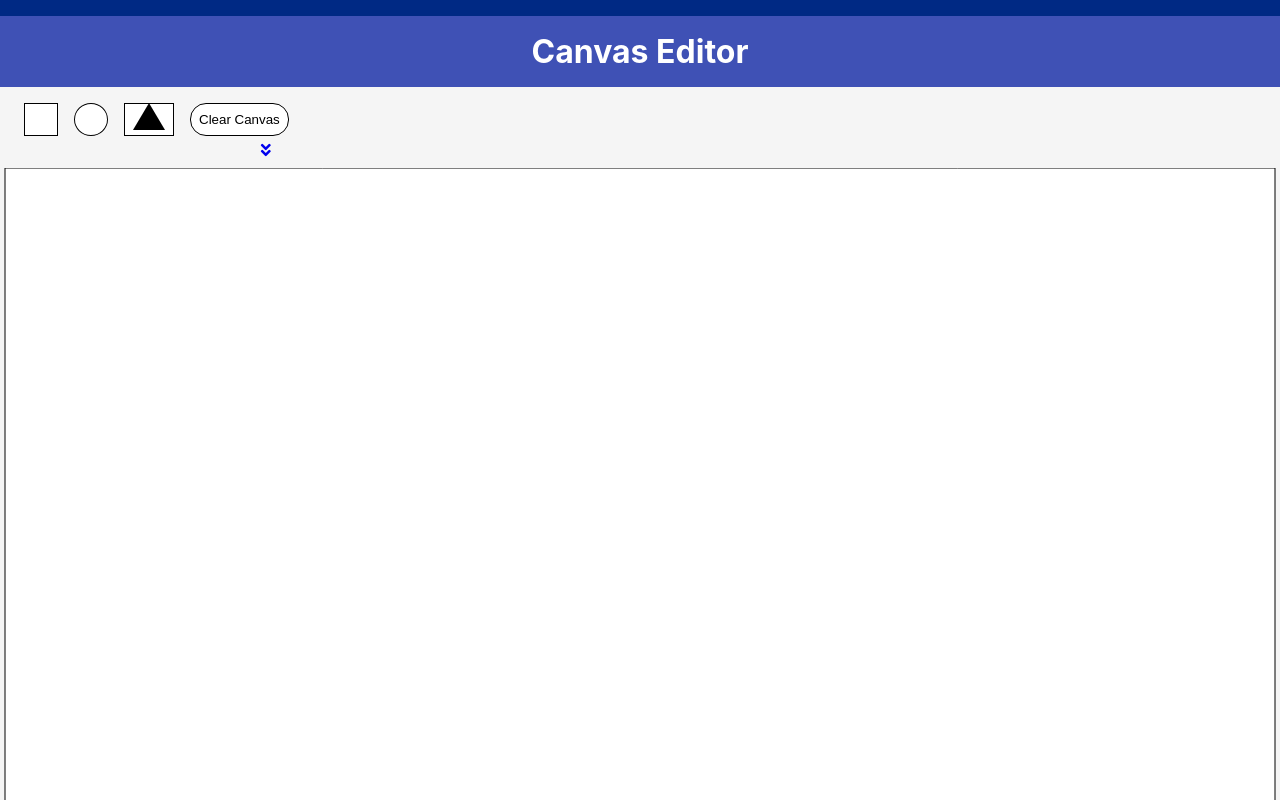
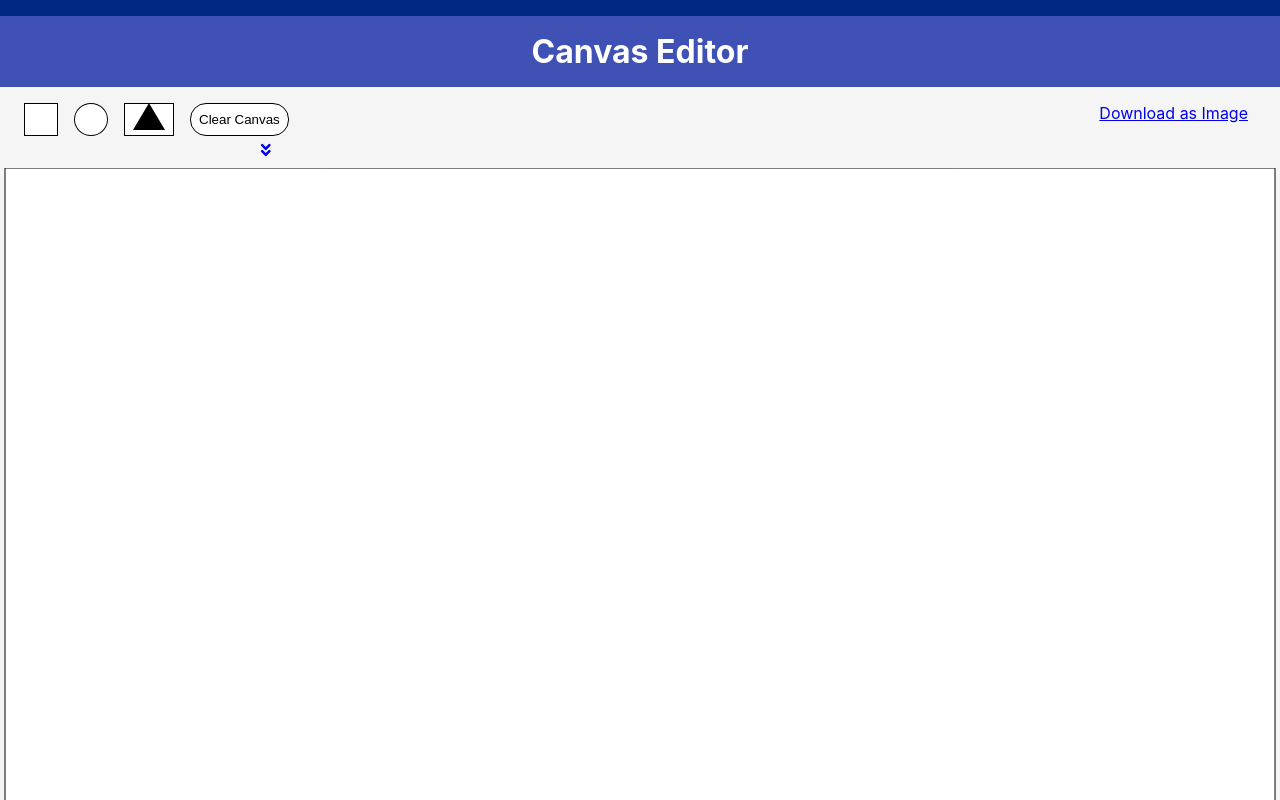
Before and after one commit to jbratcher/canvas_editor, a React (Create React App) app: page / in a window 1280 px wide. Shown: the top 800 px of the page. Built offline with nearby package versions, Linux system fonts and the light colour scheme.

Commit message:
added save to image link and functionality

```diff
--- a/src/App.scss
+++ b/src/App.scss
@@ -68,6 +68,12 @@ main {
   display: flex;
   flex-direction: column;
   margin: 0 0.5rem;
+
+  .downloadLink {
+    margin: 0 1rem 0 auto;
+  }
+
+
 }
 
 .functionsContainer {
--- a/src/canvas/Menu.js
+++ b/src/canvas/Menu.js
@@ -45,6 +45,8 @@ class Menu extends Component {
       inputStrokeColor,
       inputHeight,
       inputWidth,
+      saveCanvasAsImage,
+      saveLink,
       squareSelected,
       triangleSelected,
       xOffset,
@@ -107,6 +109,15 @@ class Menu extends Component {
           >
             Clear Canvas
           </button>
+
+          <a
+            className="downloadLink"
+            download={"canvas.jpg"}
+            href={saveLink}
+            onClick={saveCanvasAsImage}
+          >
+            Download as Image
+          </a>
 
         </section>
 
--- a/src/canvas/index.js
+++ b/src/canvas/index.js
@@ -19,6 +19,7 @@ class Canvas extends Component {
           inputHeight: 0,
           inputStrokeColor: "",
           inputWidth: 0,
+          saveLink: null,
           squareSelected: false,
           triangleSelected: false
         };
@@ -111,6 +112,13 @@ class Canvas extends Component {
         });
     }
 
+    saveCanvasAsImage = () => {
+      const ctx = this.refs.canvas.getContext('2d');
+      this.setState({
+        saveLink: ctx.canvas.toDataURL("image/jpg")
+      });
+    }
+
     updateCanvas() {
       let canvasHeight = this.refs.canvasContainer.offsetHeight;
       let canvasWidth = this.refs.canvasContainer.offsetWidth;
@@ -130,7 +138,7 @@ class Canvas extends Component {
         ctx: this.refs.canvas.getContext('2d'),
         canvasHeight: this.refs.canvasContainer.offsetHeight,
         canvasWidth: this.refs.canvasContainer.offsetWidth
-      });
+      }, this.saveCanvasAsImage());
 
       this.updateCanvas();
 
@@ -150,11 +158,14 @@ class Canvas extends Component {
       canvasHeight,
       canvasWidth,
       circleSelected,
+      ctx,
       inputCircleRadius,
       inputFillColor,
       inputHeight,
       inputStrokeColor,
       inputWidth,
+      saveCanvasAsImage,
+      saveLink,
       squareSelected,
       triangleSelected,
       xOffset,
@@ -168,6 +179,7 @@ class Canvas extends Component {
         <Menu
           circleSelected={circleSelected}
           clearCanvas={this.clearCanvas}
+          ctx={ctx}
           drawAttributes={this.drawAttributes}
           drawCircle={this.drawCircle}
           drawSquare={this.drawSquare}
@@ -180,6 +192,8 @@ class Canvas extends Component {
           inputHeight={inputHeight}
           inputStrokeColor={inputStrokeColor}
           inputWidth={inputWidth}
+          saveCanvasAsImage={saveCanvasAsImage}
+          saveLink={saveLink}
           squareSelected={squareSelected}
           triangleSelected={triangleSelected}
           xOffset={xOffset}
```
